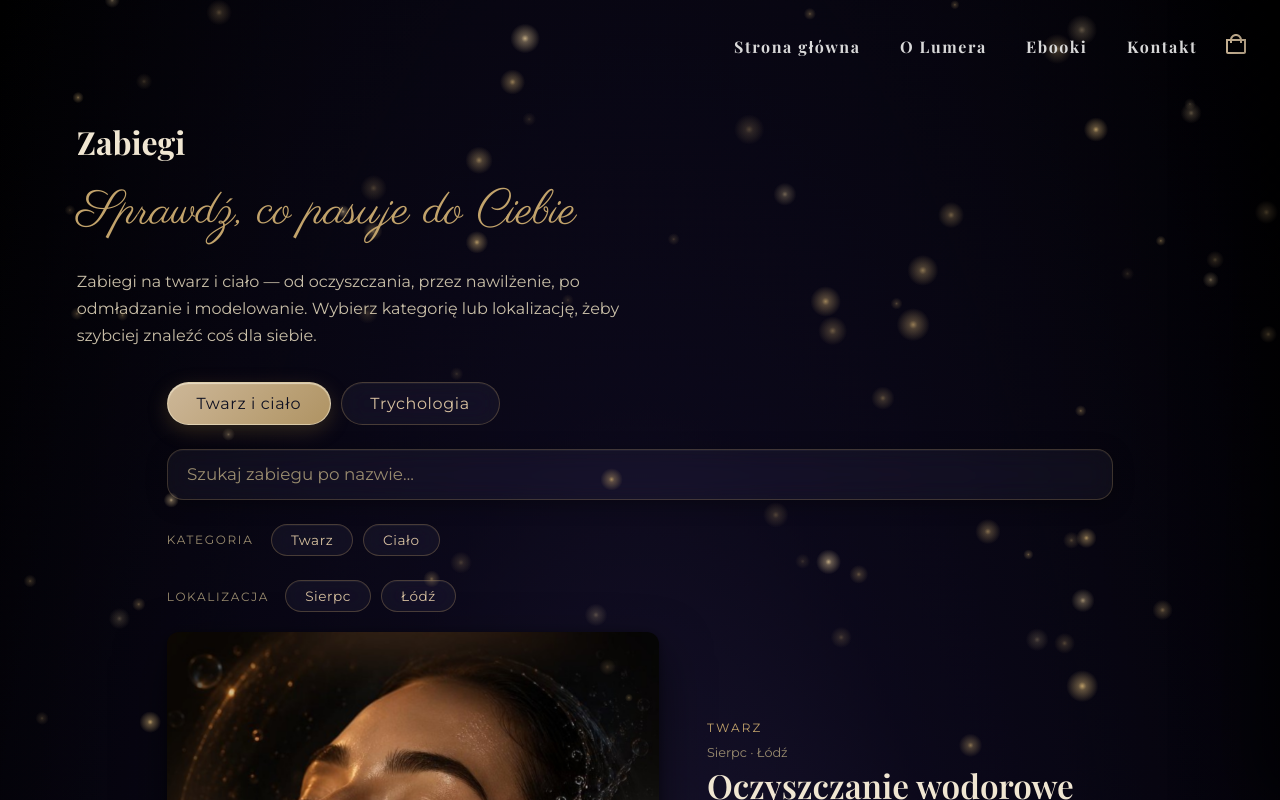
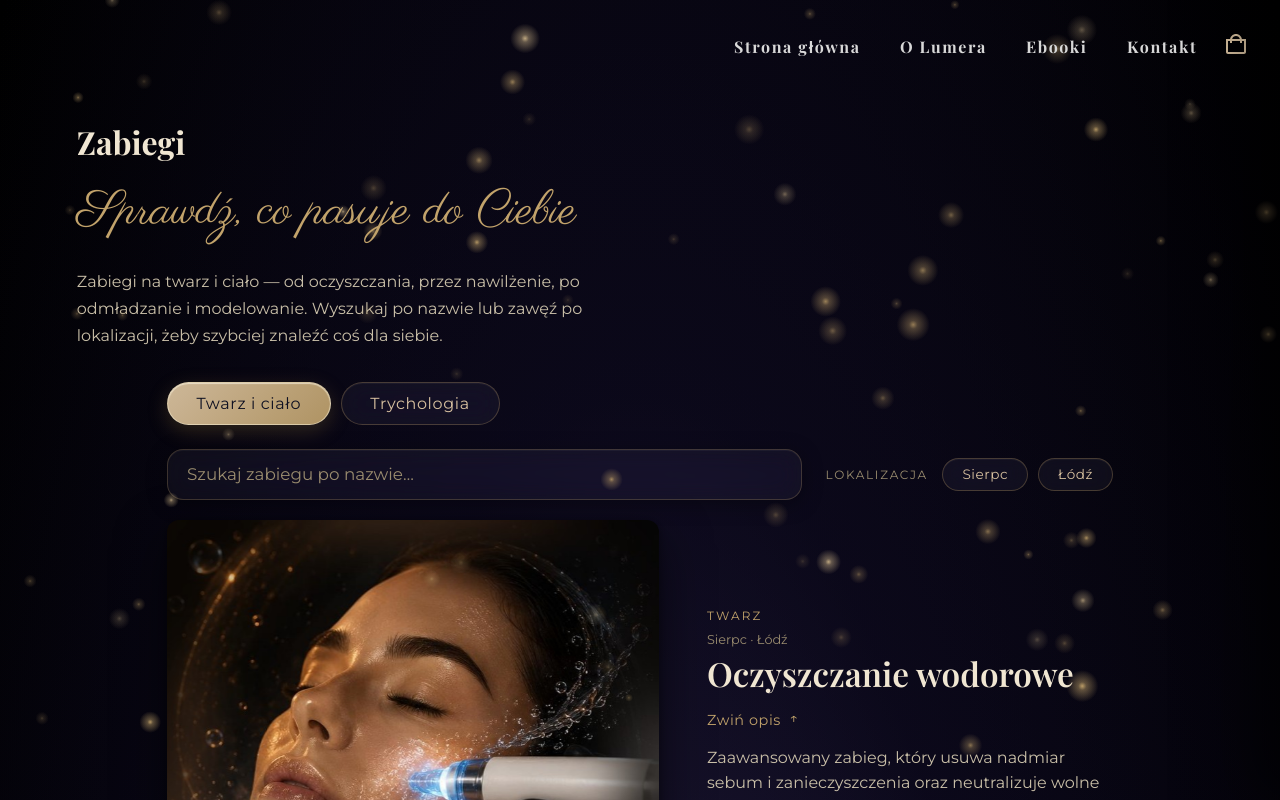
Before and after one commit to eM-Bien/lumera, a Next.js app: page /oferta in a window 1280 px wide. Shown: the top 800 px of the page. Built offline with nearby package versions, Linux system fonts and the light colour scheme.

Commit message:
remove category filter

```diff
--- a/app/components/OfferControls/OfferControls.module.css
+++ b/app/components/OfferControls/OfferControls.module.css
@@ -5,13 +5,15 @@
 .controls {
   z-index: 2;
   display: flex;
-  flex-direction: column;
-  gap: 1.5rem;
+  align-items: center;
+  flex-wrap: wrap;
+  gap: 1rem 1.5rem;
   padding: 3vh 0 2.5vh;
 }
 
 .search {
-  width: 100%;
+  flex: 1 1 320px;
+  min-width: 220px;
   padding: 0.9rem 1.2rem;
   font-family: var(--font-basic), sans-serif;
   font-size: 1.05rem;
@@ -45,6 +47,21 @@
     0 6px 28px rgba(0, 0, 0, 0.45),
     inset 0 1px 1px rgba(255, 255, 255, 0.06),
     0 0 0 3px rgba(194, 163, 107, 0.18);
+}
+
+.filterBar {
+  display: flex;
+  align-items: center;
+  flex-wrap: wrap;
+  gap: 0.6rem 0.9rem;
+}
+
+.filterLabel {
+  font-family: var(--font-basic), sans-serif;
+  font-size: 0.75rem;
+  letter-spacing: 0.14em;
+  text-transform: uppercase;
+  color: #9a8c6f;
 }
 
 .filters {
@@ -108,18 +125,3 @@
     inset 0 1px 1px rgba(255, 255, 255, 0.05),
     0 0 0 3px rgba(194, 163, 107, 0.2);
 }
-
-.filterRow {
-  display: flex;
-  align-items: center;
-  gap: 1rem;
-  flex-wrap: wrap;
-}
-.filterLabel {
-  font-family: var(--font-basic), sans-serif;
-  font-size: 0.75rem;
-  letter-spacing: 0.14em;
-  text-transform: uppercase;
-  color: #9a8c6f;
-  min-width: 5.5rem;
-}
--- a/app/components/OfferControls/OfferControls.tsx
+++ b/app/components/OfferControls/OfferControls.tsx
@@ -1,16 +1,9 @@
 import styles from "./OfferControls.module.css";
-import {
-  CATEGORIES,
-  LOCATIONS,
-  type Category,
-  type Location,
-} from "../OfferExplorer/offer-types";
+import { LOCATIONS, type Location } from "../OfferExplorer/offer-types";
 
 type OfferControlsProps = {
   query: string;
   onQueryChange: (value: string) => void;
-  active: Set<Category>;
-  onToggleFilter: (cat: Category) => void;
   activeLoc: Set<Location>;
   onToggleLocation: (loc: Location) => void;
 };
@@ -18,8 +11,6 @@ type OfferControlsProps = {
 export default function OfferControls({
   query,
   onQueryChange,
-  active,
-  onToggleFilter,
   activeLoc,
   onToggleLocation,
 }: OfferControlsProps) {
@@ -34,37 +25,9 @@ export default function OfferControls({
         aria-label="Szukaj zabiegu po nazwie"
       />
 
-      <div className={styles.filterRow}>
-        <span className={styles.filterLabel}>Kategoria</span>
-        <div
-          className={styles.filters}
-          role="group"
-          aria-label="Filtruj kategorie"
-        >
-          {CATEGORIES.map((cat) => {
-            const on = active.has(cat);
-            return (
-              <button
-                key={cat}
-                type="button"
-                className={`${styles.chip} ${on ? styles.chipActive : ""}`}
-                aria-pressed={on}
-                onClick={() => onToggleFilter(cat)}
-              >
-                {cat}
-              </button>
-            );
-          })}
-        </div>
-      </div>
-
-      <div className={styles.filterRow}>
+      <div className={styles.filterBar}>
         <span className={styles.filterLabel}>Lokalizacja</span>
-        <div
-          className={styles.filters}
-          role="group"
-          aria-label="Filtruj lokalizacje"
-        >
+        <div className={styles.filters} role="group" aria-label="Lokalizacja">
           {LOCATIONS.map((loc) => {
             const on = activeLoc.has(loc);
             return (
--- a/app/components/OfferExplorer/OfferExplorer.tsx
+++ b/app/components/OfferExplorer/OfferExplorer.tsx
@@ -1,14 +1,13 @@
 "use client";
 
 import { useMemo, useState } from "react";
-import { OFFERS, normalize, type Category, type Location } from "./offer-types";
+import { OFFERS, normalize, type Location } from "./offer-types";
 import OfferControls from "../OfferControls/OfferControls";
 import OfferCard from "../OfferCard/OfferCard";
 import styles from "./OfferExplorer.module.css";
 
 export default function OfferExplorer() {
   const [query, setQuery] = useState("");
-  const [active, setActive] = useState<Set<Category>>(new Set());
   const [openIds, setOpenIds] = useState<Set<string>>(new Set());
   const [activeLoc, setActiveLoc] = useState<Set<Location>>(new Set());
 
@@ -17,15 +16,6 @@ export default function OfferExplorer() {
       const next = new Set(prev);
       if (next.has(loc)) next.delete(loc);
       else next.add(loc);
-      return next;
-    });
-  };
-
-  const toggleFilter = (cat: Category) => {
-    setActive((prev) => {
-      const next = new Set(prev);
-      if (next.has(cat)) next.delete(cat);
-      else next.add(cat);
       return next;
     });
   };
@@ -43,21 +33,18 @@ export default function OfferExplorer() {
     const q = normalize(query.trim());
     return OFFERS.filter((o) => {
       const matchesQuery = q === "" || normalize(o.title).includes(q);
-      const matchesCategory = active.size === 0 || active.has(o.category);
       // lokalizacja: zabieg pasuje, jeśli MA którąś z zaznaczonych lokalizacji
       const matchesLocation =
         activeLoc.size === 0 || o.locations.some((loc) => activeLoc.has(loc));
-      return matchesQuery && matchesCategory && matchesLocation;
+      return matchesQuery && matchesLocation;
     });
-  }, [query, active, activeLoc]);
+  }, [query, activeLoc]);
 
   return (
     <div className={styles.explorer}>
       <OfferControls
         query={query}
         onQueryChange={setQuery}
-        active={active}
-        onToggleFilter={toggleFilter}
         activeLoc={activeLoc}
         onToggleLocation={toggleLocation}
       />
--- a/app/components/OfferExplorer/offer-types.ts
+++ b/app/components/OfferExplorer/offer-types.ts
@@ -1,6 +1,4 @@
 export type Category = "Twarz" | "Ciało";
-
-export const CATEGORIES: Category[] = ["Twarz", "Ciało"];
 
 export type Location = "Sierpc" | "Łódź";
 export const LOCATIONS: Location[] = ["Sierpc", "Łódź"];
--- a/app/components/TrychoView/TrychoView.module.css
+++ b/app/components/TrychoView/TrychoView.module.css
@@ -16,13 +16,15 @@
 .controls {
   z-index: 2;
   display: flex;
-  flex-direction: column;
-  gap: 1.5rem;
+  align-items: center;
+  flex-wrap: wrap;
+  gap: 1rem 1.5rem;
   padding: 3vh 0 2.5vh;
 }
 
 .search {
-  width: 100%;
+  flex: 1 1 320px;
+  min-width: 220px;
   padding: 0.9rem 1.2rem;
   font-family: var(--font-basic), sans-serif;
   font-size: 1.05rem;
@@ -57,20 +59,12 @@
     0 0 0 3px rgba(194, 163, 107, 0.18);
 }
 
-.filterRow {
-  display: flex;
-  align-items: center;
-  gap: 1rem;
-  flex-wrap: wrap;
-}
-
 .filterLabel {
   font-family: var(--font-basic), sans-serif;
   font-size: 0.75rem;
   letter-spacing: 0.14em;
   text-transform: uppercase;
   color: #9a8c6f;
-  min-width: 5.5rem;
 }
 
 .filters {
--- a/app/components/TrychoView/TrychoView.tsx
+++ b/app/components/TrychoView/TrychoView.tsx
@@ -48,13 +48,8 @@ export default function TrychoView() {
           aria-label="Szukaj zabiegu trychologicznego po nazwie"
         />
 
-        <div className={styles.filterRow}>
         <span className={styles.filterLabel}>Lokalizacja</span>
-          <div
-            className={styles.filters}
-            role="group"
-            aria-label="Filtruj lokalizacje"
-          >
+        <div className={styles.filters} role="group" aria-label="Lokalizacja">
           {LOCATIONS.map((loc) => {
             const on = activeLoc.has(loc);
             return (
@@ -69,7 +64,6 @@ export default function TrychoView() {
               </button>
             );
           })}
-          </div>
         </div>
       </div>
 
--- a/app/oferta/page.tsx
+++ b/app/oferta/page.tsx
@@ -9,8 +9,8 @@ export default function OfferPage() {
         <p className={styles.subtitle}>Sprawdź, co pasuje do Ciebie</p>
         <p className={styles.description}>
           Zabiegi na twarz i ciało — od oczyszczania, przez nawilżenie, po
-          odmładzanie i modelowanie. Wybierz kategorię lub lokalizację, żeby
-          szybciej znaleźć coś dla siebie.
+          odmładzanie i modelowanie. Wyszukaj po nazwie lub zawęź po
+          lokalizacji, żeby szybciej znaleźć coś dla siebie.
         </p>
       </header>
 
```
Lines whose indentation alone changed are shown as unchanged.
